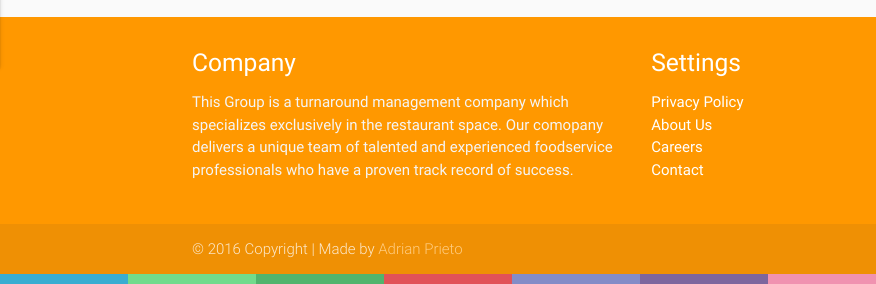
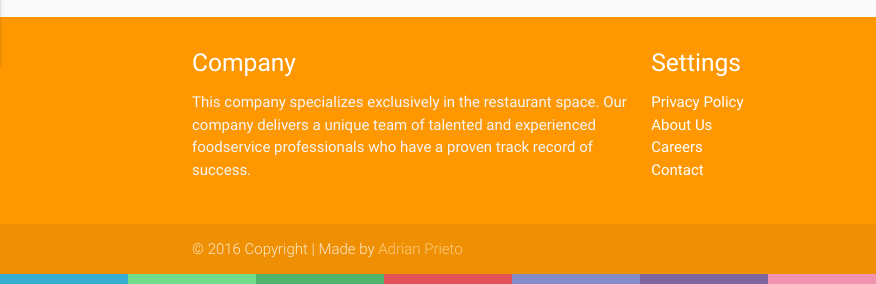
Before and after one commit to devfest-2016/RENAME-THIS-TEAM4_nelmerr_firebase_GROUP_1, a website: page index.html in a window 1280 px wide. Shown: the part 793-1077 px from the top of the page, 0-876 px from the left. Drawn offline with Linux system fonts and the light colour scheme.

Commit message:
footer edited

```diff
--- a/partials/_footer.html
+++ b/partials/_footer.html
@@ -2,7 +2,7 @@
   <div class="row">
     <div class="col l6 s12">
       <h5 class="white-text">Company</h5>
-      <p class="grey-text text-lighten-4">This Group is a turnaround management company which specializes exclusively in the restaurant space. Our comopany delivers a unique team of talented and experienced foodservice professionals who have a proven track record of success.
+      <p class="grey-text text-lighten-4">This company specializes exclusively in the restaurant space. Our company delivers a unique team of talented and experienced foodservice professionals who have a proven track record of success.
 
     </div>
     <div class="col l3 s12">
```
